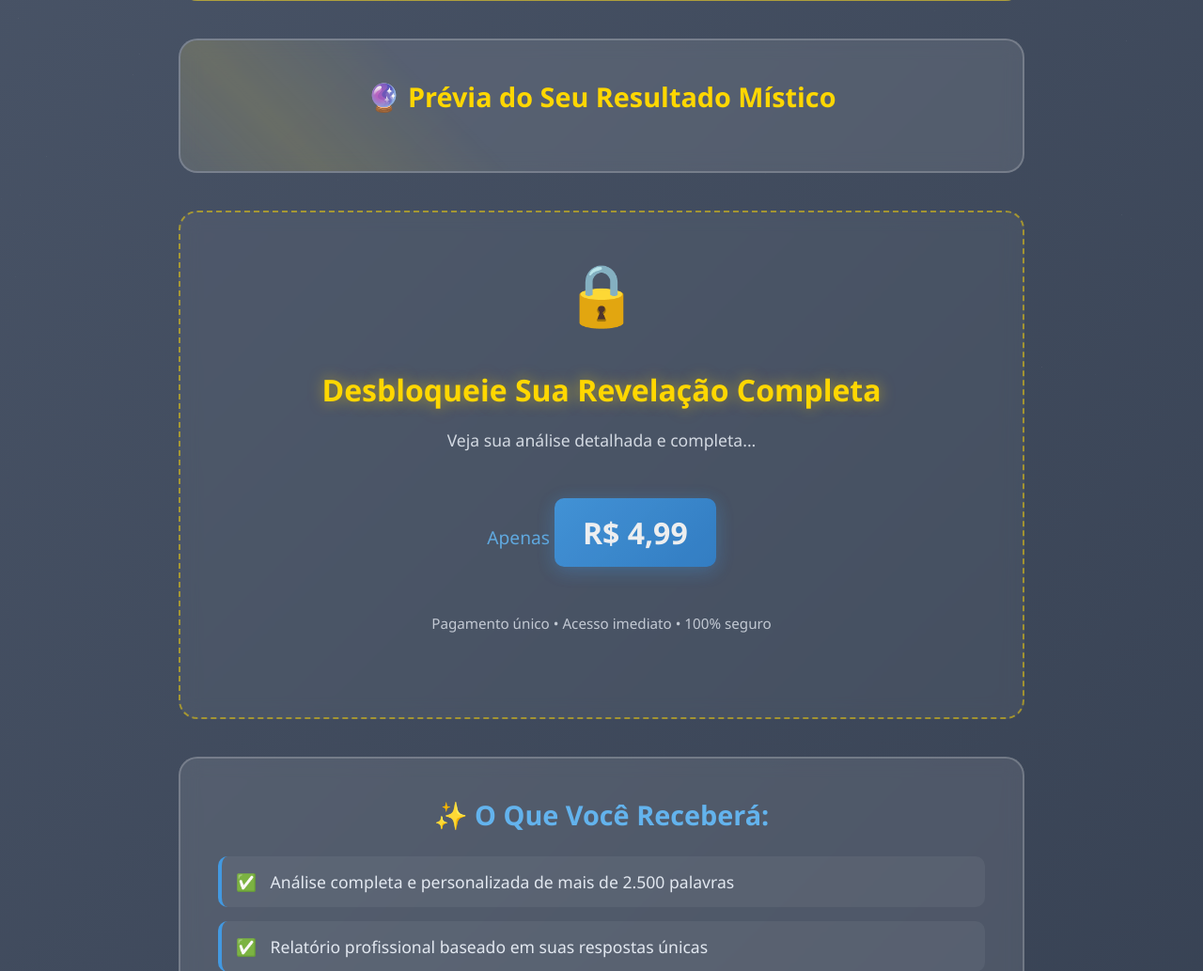
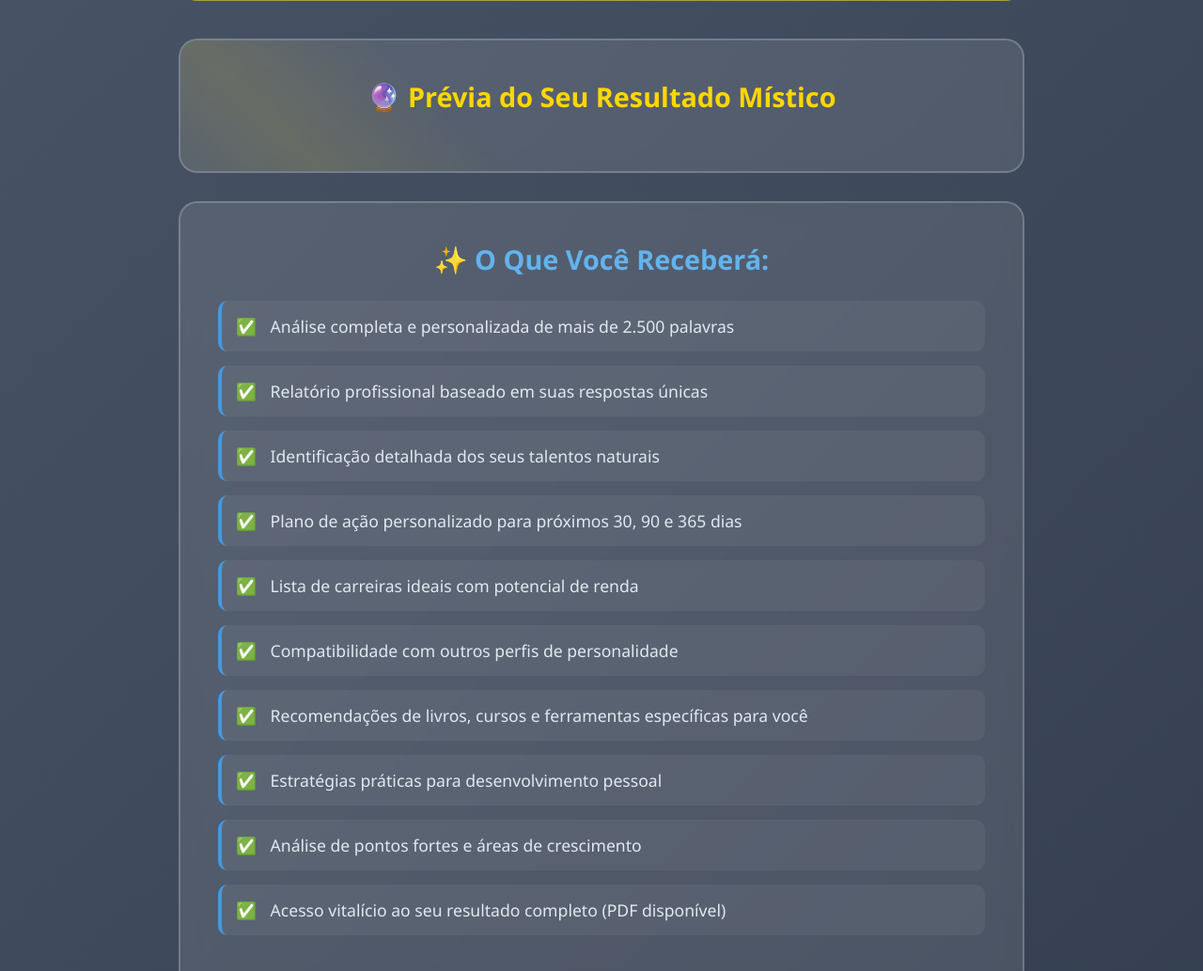
Before and after one commit to marcosdollis/testes-perfil, a Django app: template templates/resultado.html in a window 1280 px wide. Shown: the part 382-1415 px from the top of the page at 94% size. Run offline with Django 5.2, Linux system fonts and the light colour scheme; the template is opened without the code that fills it, so the values that code supplies are empty.

Commit message:
Remover etapa de pagamento - acesso direto ao relatório completo

```diff
--- a/templates/resultado.html
+++ b/templates/resultado.html
@@ -268,17 +268,6 @@
         <p>{{ resultado.preview }}</p>
     </div>
 
-    <div class="blur-section">
-        <h3>Desbloqueie Sua Revelação Completa</h3>
-        <p>Veja sua análise detalhada e completa...</p>
-        <p style="font-size: 1.2rem; color: #63b3ed;">
-            Apenas <span class="price-tag">R$ 4,99</span>
-        </p>
-        <p style="font-size: 0.95rem; opacity: 0.8; margin-top: 20px;">
-            Pagamento único • Acesso imediato • 100% seguro
-        </p>
-    </div>
-
     <div class="benefits">
         <h3>✨ O Que Você Receberá:</h3>
         <ul>
@@ -321,16 +310,16 @@
 
     <div class="cta-section">
         <p style="font-size: 1.4rem; margin-bottom: 20px; font-weight: 600;">
-            � Você investiu seu tempo respondendo 15 perguntas...
+            ✨ Seu Relatório Completo Está Pronto!
         </p>
         <p style="font-size: 1.2rem; margin-bottom: 30px; opacity: 0.9;">
-            Por apenas R$ 4,99 você terá acesso a um relatório profissional completo que pessoas pagam R$ 200+ em consultorias psicológicas
+            Clique abaixo para acessar sua análise profissional completa com mais de 2.500 palavras
         </p>
-        <a href="{% url 'testes:pagamento' resposta_id %}" class="btn">
+        <a href="{% url 'testes:resultado_completo' resposta_id %}" class="btn">
             🔓 Liberar Meu Relatório Completo Agora
         </a>
         <p style="font-size: 0.85rem; margin-top: 20px; opacity: 0.7;">
-            ⚡ Mais de 15.847 pessoas já investiram em autoconhecimento • Classificação 4.8/5.0
+            ⚡ Acesso imediato • Análise detalhada personalizada • Acesso vitalício
         </p>
     </div>
 </div>
--- a/testes/urls.py
+++ b/testes/urls.py
@@ -15,9 +15,5 @@ urlpatterns = [
     path('teste/<str:tipo>/', views.teste_view, name='teste'),
     path('processar/<str:tipo>/', views.processar_teste, name='processar'),
     path('resultado/<int:resposta_id>/', views.resultado_view, name='resultado'),
-    path('pagamento/<int:resposta_id>/', views.pagamento_view, name='pagamento'),
-    path('pagamento/webhook/success/', views.webhook_success, name='webhook_success'),
-    path('pagamento/webhook/failure/', views.webhook_failure, name='webhook_failure'),
-    path('pagamento/webhook/pending/', views.webhook_pending, name='webhook_pending'),
-    path('pagamento/webhook/notification/', views.webhook_notification, name='webhook_notification'),
+    path('resultado-completo/<int:resposta_id>/', views.resultado_completo_view, name='resultado_completo'),
 ]
```
Also changed, not shown: testes/views.py (+20 -0 lines).
